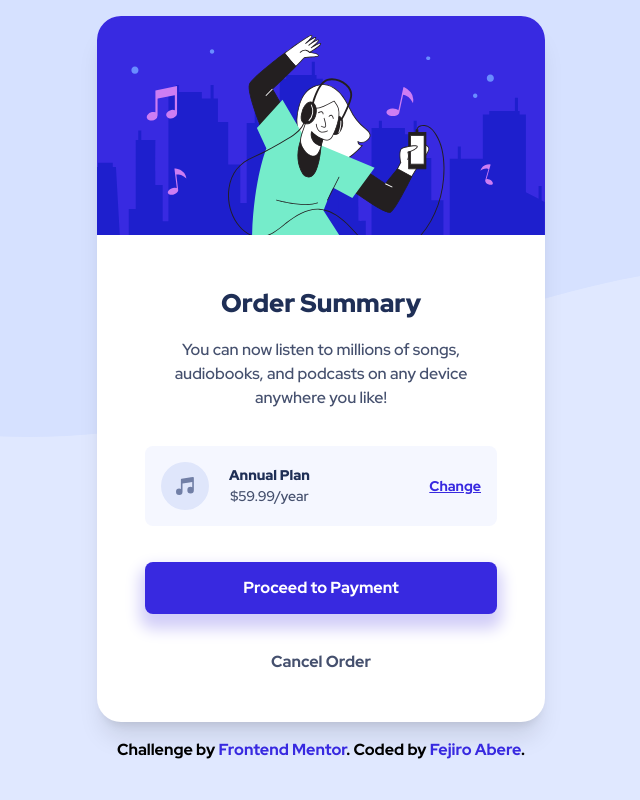
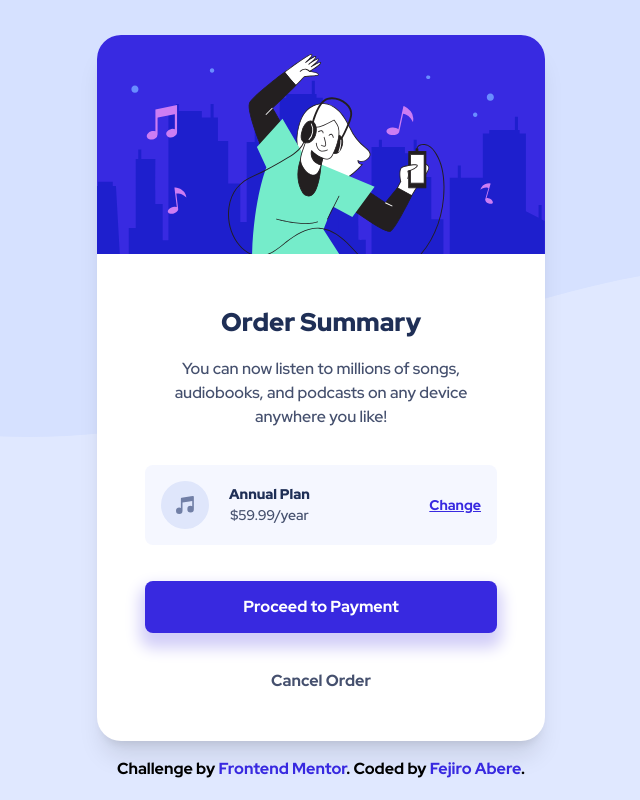
Before and after one commit to Fejiro001/order-summary-component-main, a website: page index.html in a window 1280 px wide. Shown: the whole page, without its empty margins (319-959 px from the left). Drawn offline with Linux system fonts and the light colour scheme.

Commit message:
centered component

```diff
--- a/index.html
+++ b/index.html
@@ -39,7 +39,7 @@
     <title>Order summary card</title>
   </head>
   <body
-    class="flex flex-col space-y-4 items-center justify-center h-full bg-no-repeat [background-image:url('../assets/images/pattern-background-mobile.svg')] min-[376px]:[background-image:url('../assets/images/pattern-background-desktop.svg')] font-primary pt-4 px-4 bg-pale-blue"
+    class="flex flex-col space-y-4 items-center justify-center min-h-screen bg-no-repeat [background-image:url('../assets/images/pattern-background-mobile.svg')] min-[376px]:[background-image:url('../assets/images/pattern-background-desktop.svg')] font-primary pt-4 px-4 bg-pale-blue"
   >
     <main
       class="container mx-auto w-fit max-w-md bg-white rounded-3xl overflow-hidden shadow-xl"
```
Also changed, not shown: css/output.css.
